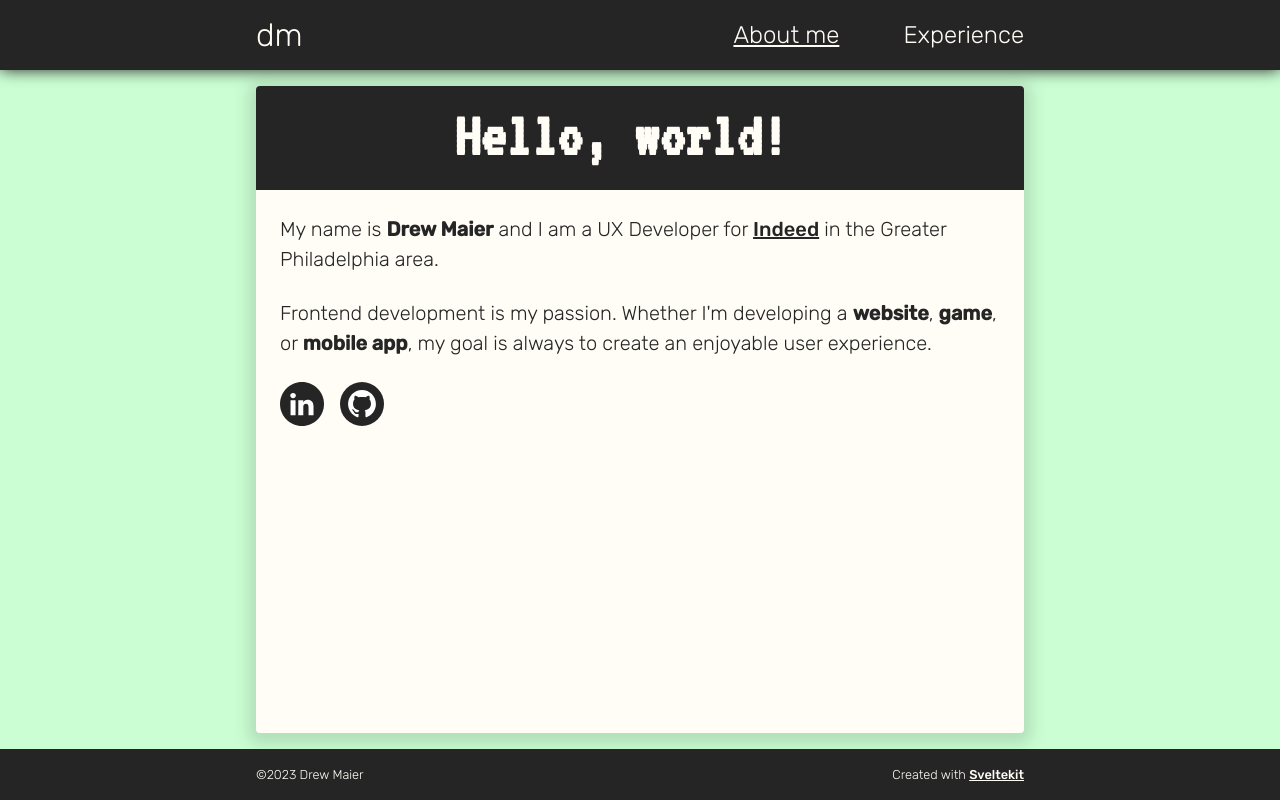
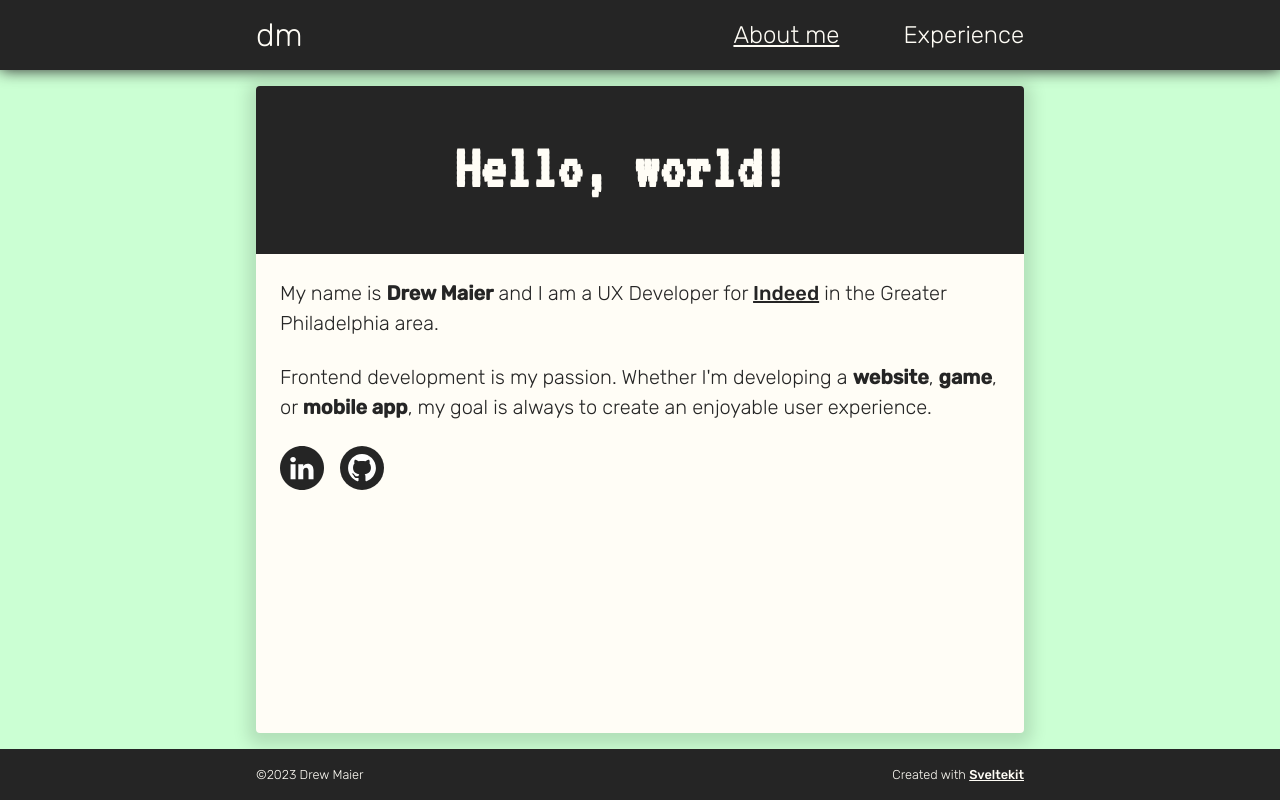
Before and after one commit to drewcmaier/portfolio, a SvelteKit app: page / in a window 1280 px wide. Built offline with nearby package versions, Linux system fonts and the light colour scheme.

Commit message:
fix: tweak header size

```diff
--- a/src/routes/+page.svelte
+++ b/src/routes/+page.svelte
@@ -31,8 +31,9 @@
 	.heading-hello {
 		display: block;
 		font-family: var(--font-mono);
-		font-size: clamp(var(--font-size-1), 11vw, var(--font-size-7));
+		font-size: clamp(var(--font-size-1), 12vw, var(--font-size-7));
 		text-align: center;
+		padding-block: var(--spacing-5);
 	}
 
 	.contact-links {
```
